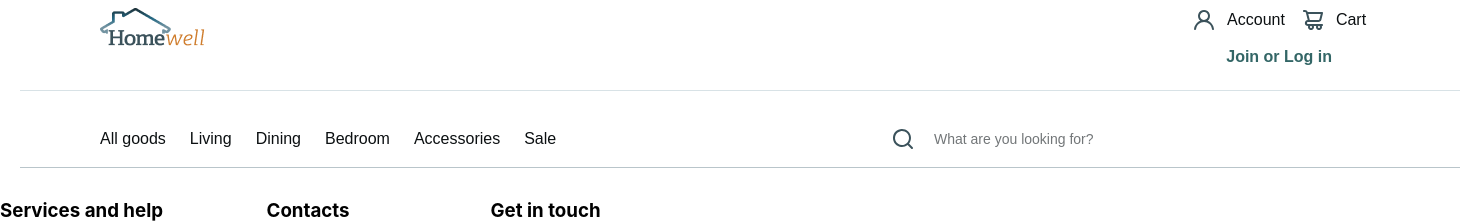
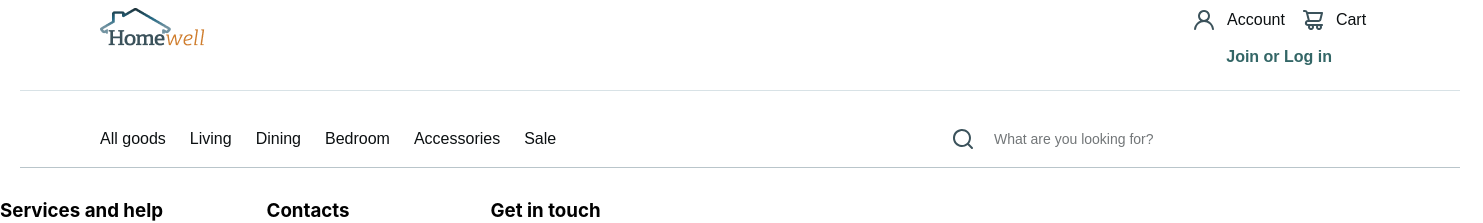
Before and after one commit to Vlad1slov/Frontend-Team-challenge, a React (Create React App) app: page / in a window 1280 px wide. Shown: the top 223 px of the page, 1483 px wide, since content can reach past the window. Built offline with nearby package versions, Linux system fonts and the light colour scheme.

Commit message:
Navbar fix

```diff
--- a/src/components/Header/Header.jsx
+++ b/src/components/Header/Header.jsx
@@ -83,7 +83,6 @@ const Header = () => {
                         Sale
                     </Link>{" "}
                 </div>
-
                 <div className={styles["search"]}>
                     <svg
                         className={styles["icons3"]}
@@ -98,7 +97,6 @@ const Header = () => {
                             fill="#3B525B"
                         />
                     </svg>
-
                     <MyInput />
                 </div>
             </div>
--- a/src/components/Header/Header.module.css
+++ b/src/components/Header/Header.module.css
@@ -11,6 +11,10 @@
     align-items: flex-start;
     justify-content: flex-start;
     position: relative;
+    display: inline-flex;
+    padding: 16px 0px;
+    flex-direction: column;
+    align-items: flex-start;
 }
 .header-row-1 {
     background: var(--neutrals-8, #fcfcfd);
@@ -138,7 +142,7 @@
     border-style: solid;
     border-color: var(--primary-softdenim, #b9c5ca);
     border-width: 0px 0px 0.7px 0px;
-    padding: 0px 80px 0px 80px;
+    padding: 0px 20px 0px 80px;
     display: flex;
     flex-direction: row;
     align-items: center;
@@ -176,6 +180,7 @@
     cursor: pointer;
     text-decoration: none;
 }
+
 .search {
     display: flex;
     width: 501px;
```
